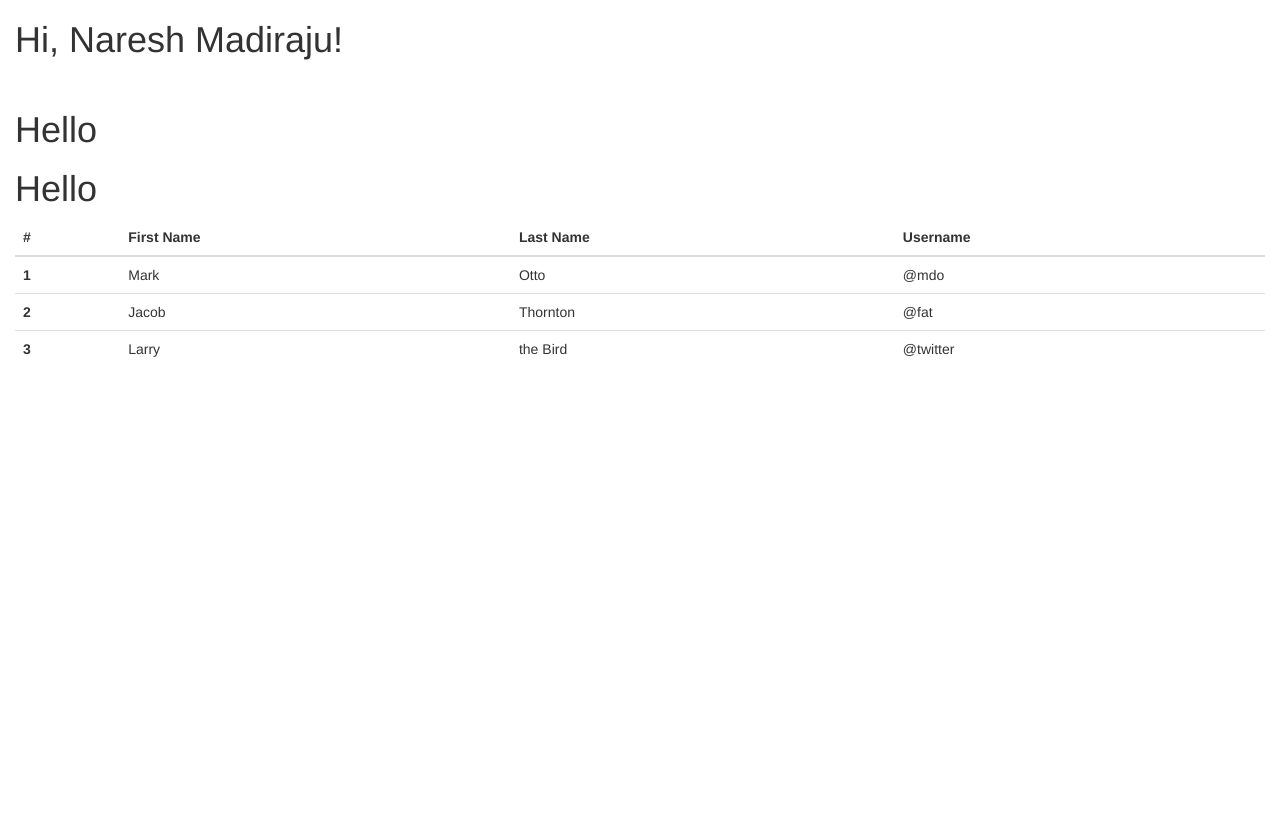
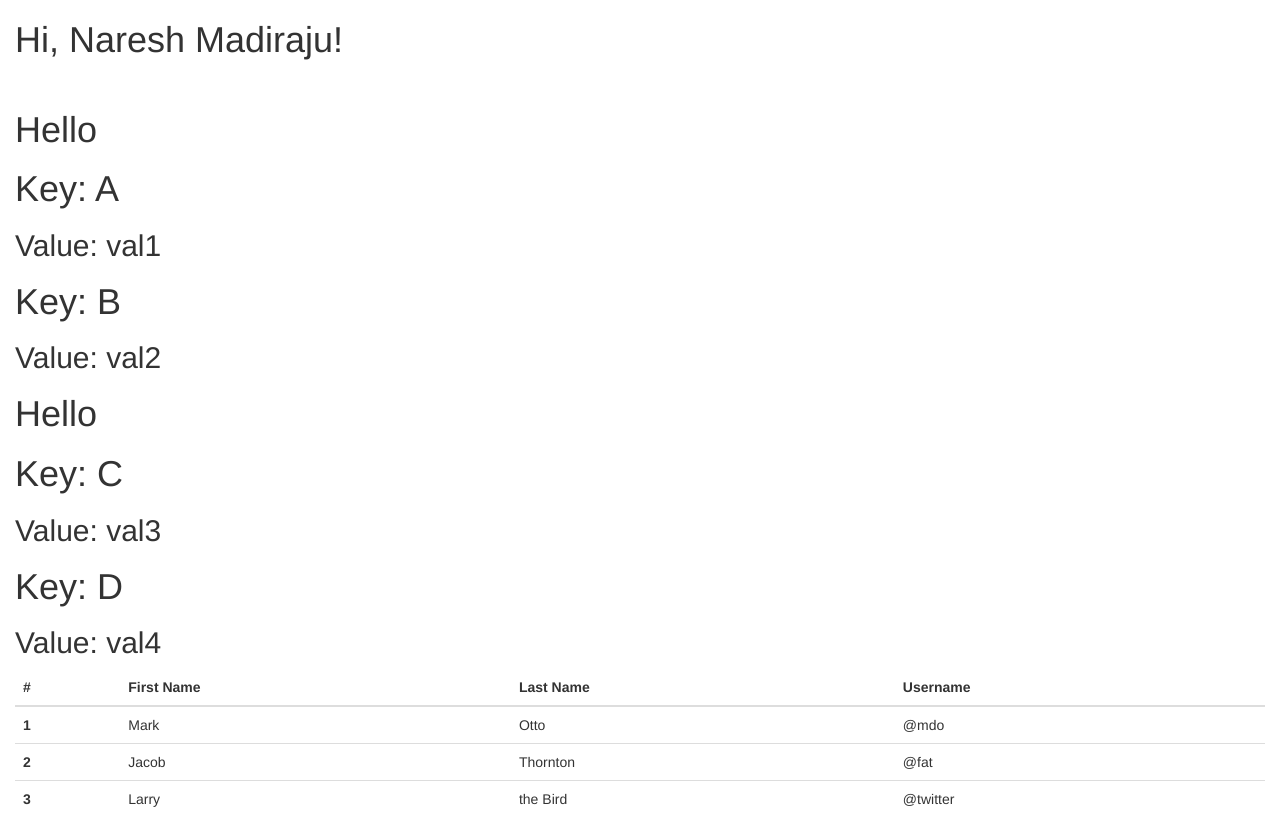
Before and after one commit to Nareshcbit/emarket, a Flask app: page / in a window 1280 px wide. Before the commit the page ends 357 px from the top, so only its background shows below. Run offline with Flask 2, Linux system fonts and the light colour scheme; some libraries are stand-ins or nearby versions.

Commit message:
Bootstrap CSS

```diff
--- a/app/templates/index.html
+++ b/app/templates/index.html
@@ -9,6 +9,10 @@
 		<br/>
 		{% for dict_item in parent_dict %}
  			<h1> Hello </h1>
+ 			{% for key, value in dict_item.items() %}
+     			 <h1>Key: {{key}}</h1>
+      			<h2>Value: {{value}}</h2>
+   			{% endfor %}
 		{% endfor %}
 
 		<!--Table-->
```
